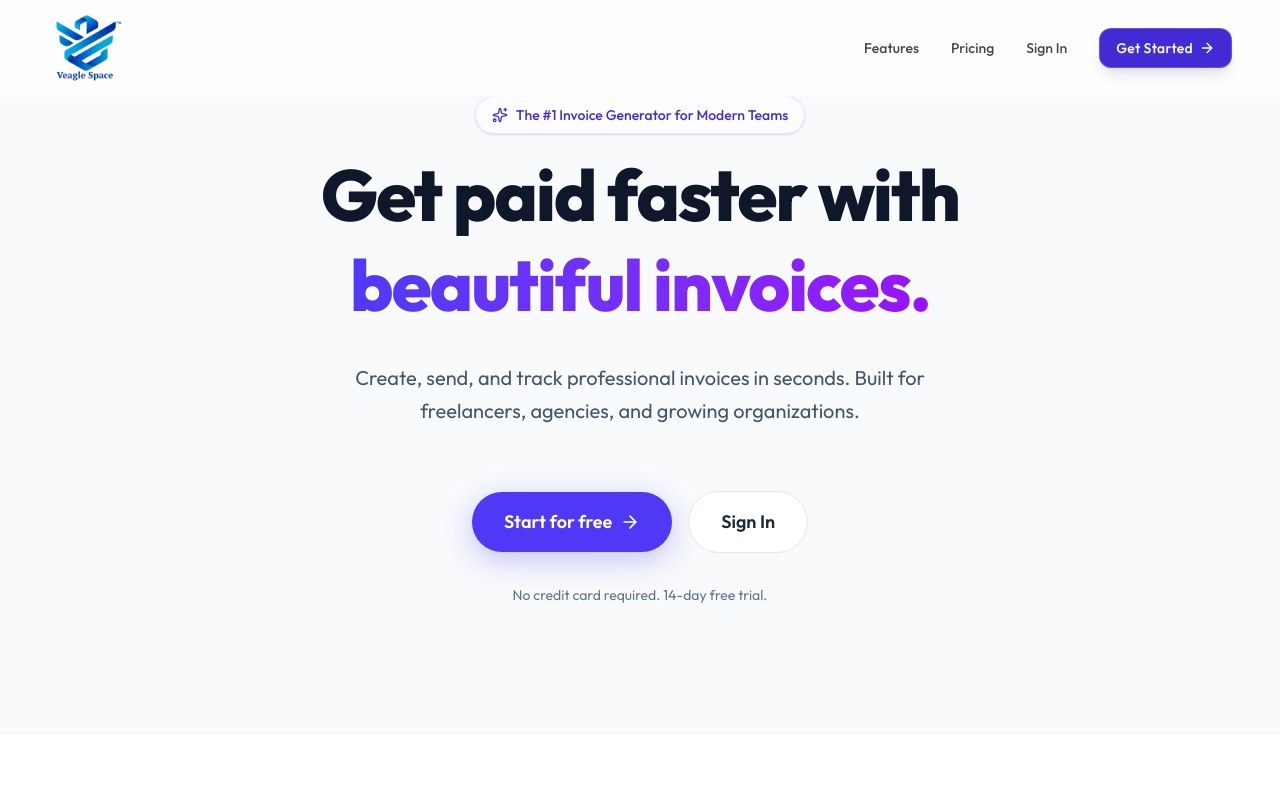
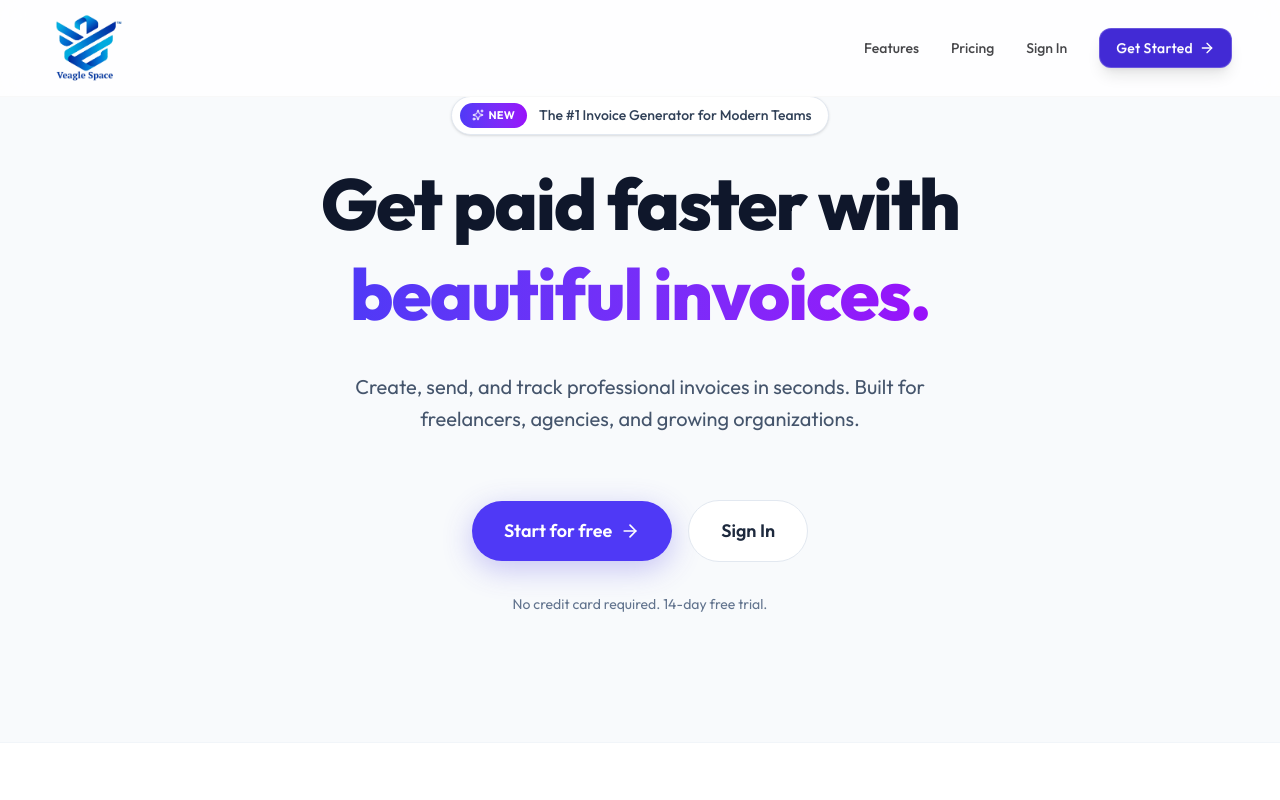
Before and after one commit to veaglespace-Tech/invoice-generator, a Next.js app in the folder client/: page / in a window 1280 px wide. Shown: the top 800 px of the page. Built offline with nearby package versions, Linux system fonts and the light colour scheme.

Commit message:
Optimize hero section top badge design

```diff
--- a/client/src/app/page.tsx
+++ b/client/src/app/page.tsx
@@ -14,9 +14,13 @@ export default function Home() {
         <div className="absolute top-0 right-0 w-[500px] h-[500px] bg-emerald-500/10 dark:bg-emerald-500/10 rounded-full blur-3xl -z-10 pointer-events-none"></div>
 
         <div className="max-w-4xl mx-auto px-6 text-center space-y-8 z-10">
-          <div className="inline-flex items-center gap-2 px-4 py-2 rounded-full bg-white/50 dark:bg-slate-900/50 border border-indigo-100 dark:border-indigo-900 backdrop-blur-sm text-indigo-700 dark:text-indigo-300 text-sm font-medium mb-4 shadow-sm">
-            <Sparkles className="w-4 h-4" />
-            <span>The #1 Invoice Generator for Modern Teams</span>
+          <div className="inline-flex items-center gap-3 px-2 py-1.5 pr-4 rounded-full bg-white dark:bg-slate-900 border border-slate-200 dark:border-slate-800 shadow-sm mb-6 hover:shadow-md transition-shadow">
+            <span className="bg-gradient-to-r from-indigo-600 to-purple-600 text-white text-[11px] font-bold px-3 py-1 rounded-full uppercase tracking-wide flex items-center gap-1">
+              <Sparkles className="w-3 h-3" /> New
+            </span>
+            <span className="text-sm font-medium text-slate-700 dark:text-slate-300">
+              The #1 Invoice Generator for Modern Teams
+            </span>
           </div>
 
           <h1 className="text-5xl md:text-7xl font-extrabold text-slate-900 dark:text-white tracking-tight leading-tight">
```
